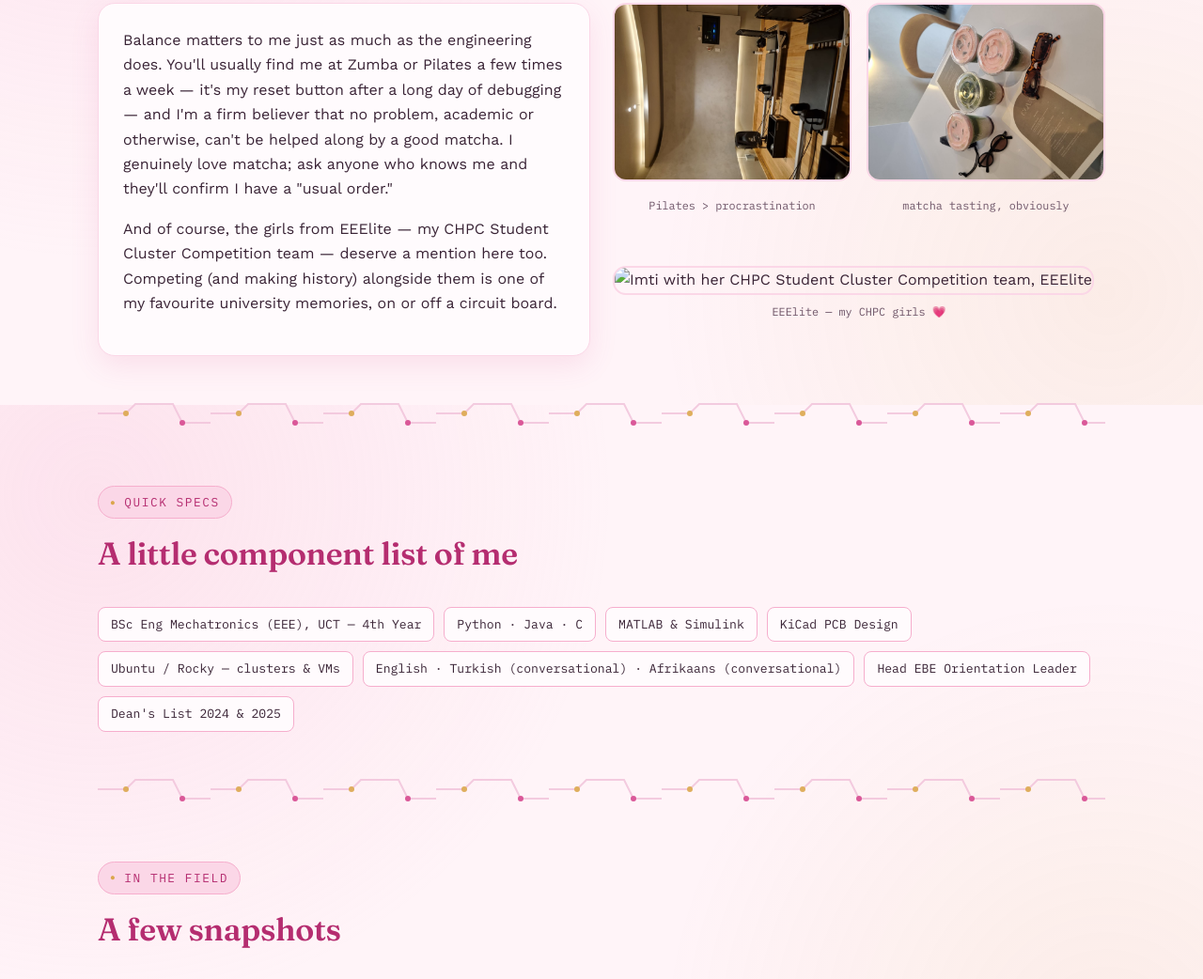
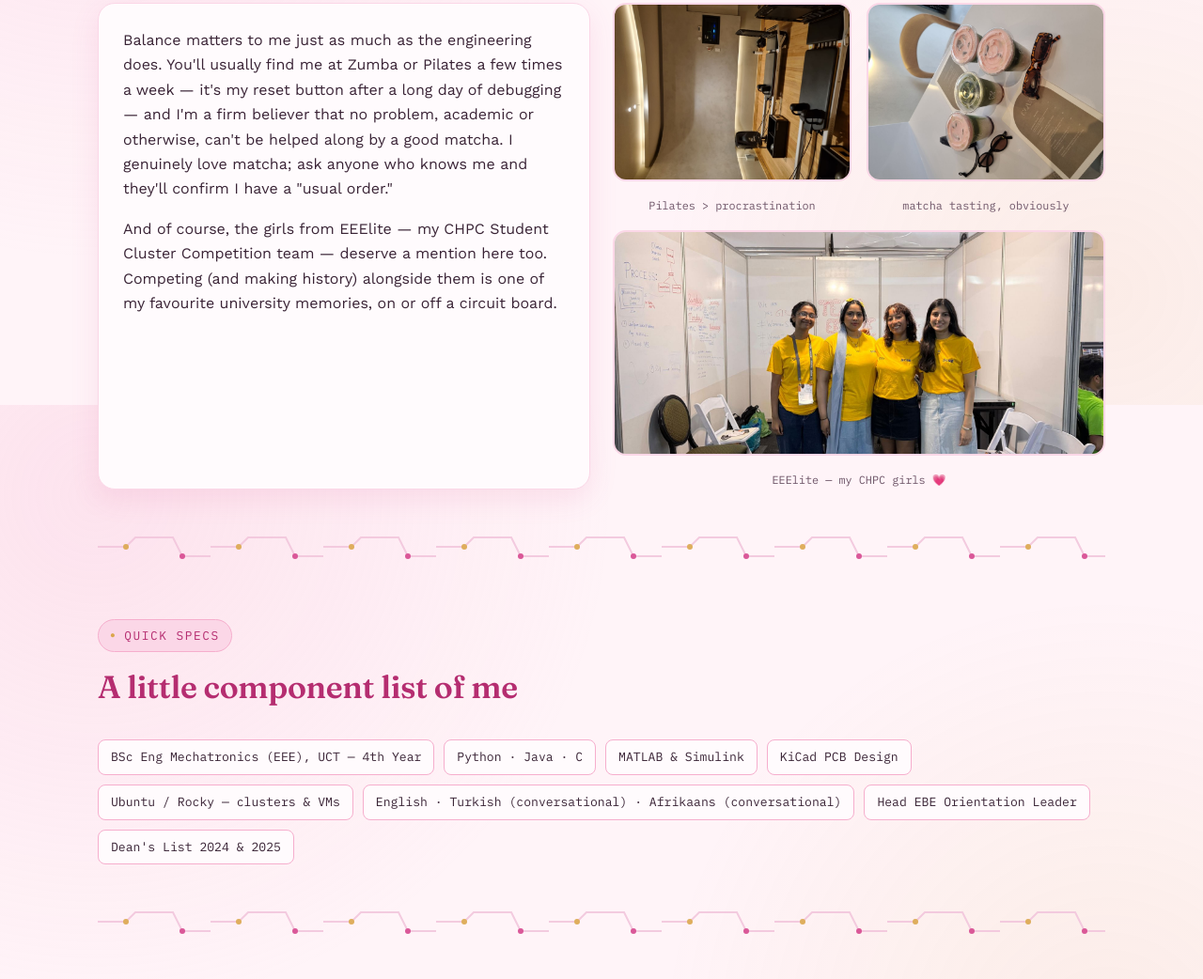
Before and after one commit to ImtithaalM/ImtithaalManuel.github.io, a plain HTML site: page index.html in a window 1280 px wide. Shown: the part 1969-3011 px from the top of the page at 94% size. Drawn offline with nearby package versions, Linux system fonts and the light colour scheme; files whose address does not match are found by name.

Commit message:
new images

```diff
--- a/index.html
+++ b/index.html
@@ -93,7 +93,7 @@
             <figcaption>matcha tasting, obviously</figcaption>
           </figure>
           <figure style="grid-column:1/-1;">
-            <img src="images/EEElite.jpg" alt="Imti with her CHPC Student Cluster Competition team, EEElite" style="height:240px;">
+            <img src="images/eeelite.jpg" alt="Imti with her CHPC Student Cluster Competition team, EEElite" style="height:240px;">
             <figcaption>EEElite — my CHPC girls 💗</figcaption>
           </figure>
         </div>
```
Also changed, not shown: images/eeelite.jpg (renamed from eeelite.jpg), images/matcha.jpg (renamed from matcha.jpg), images/pilates.jpg (renamed from pilates.jpg).
